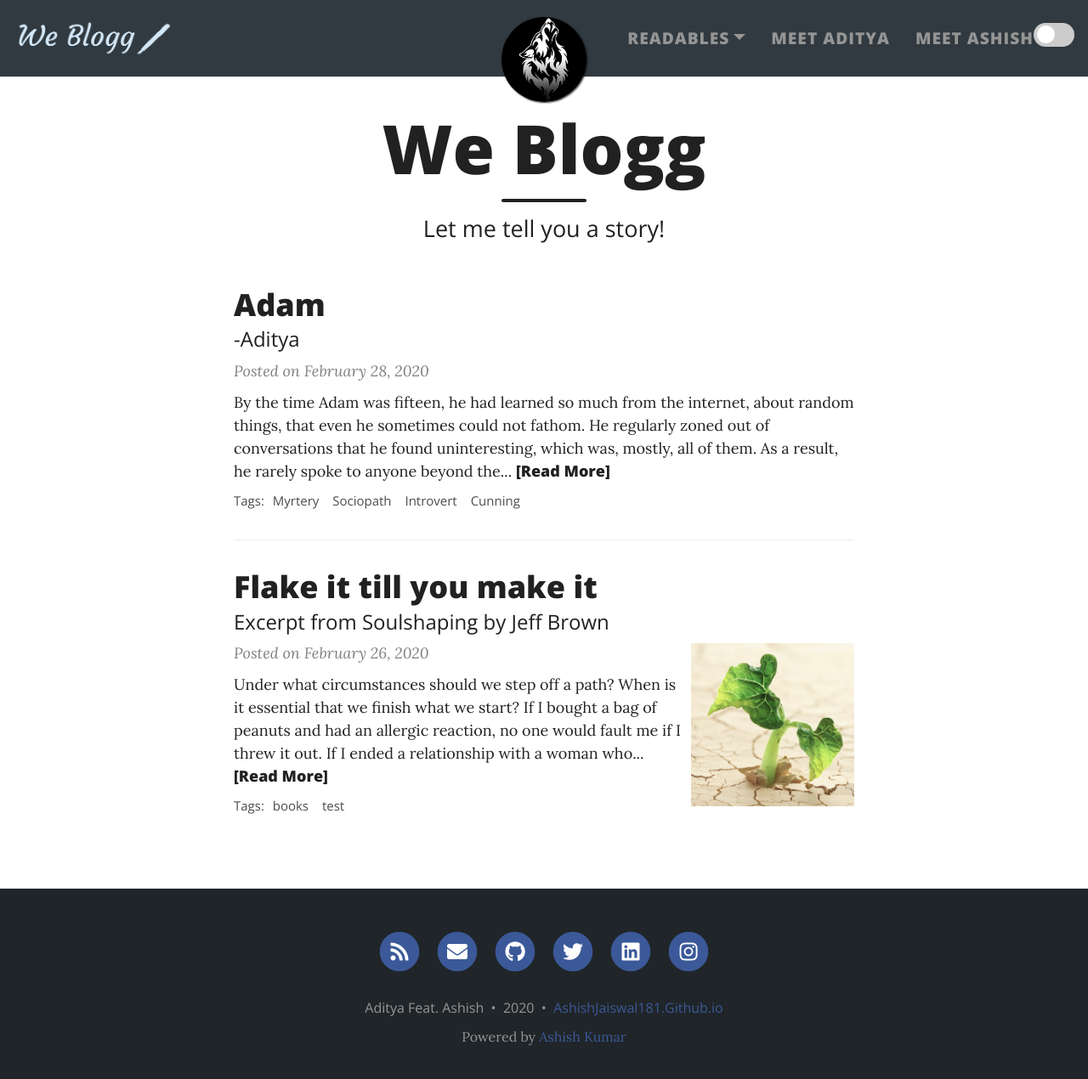
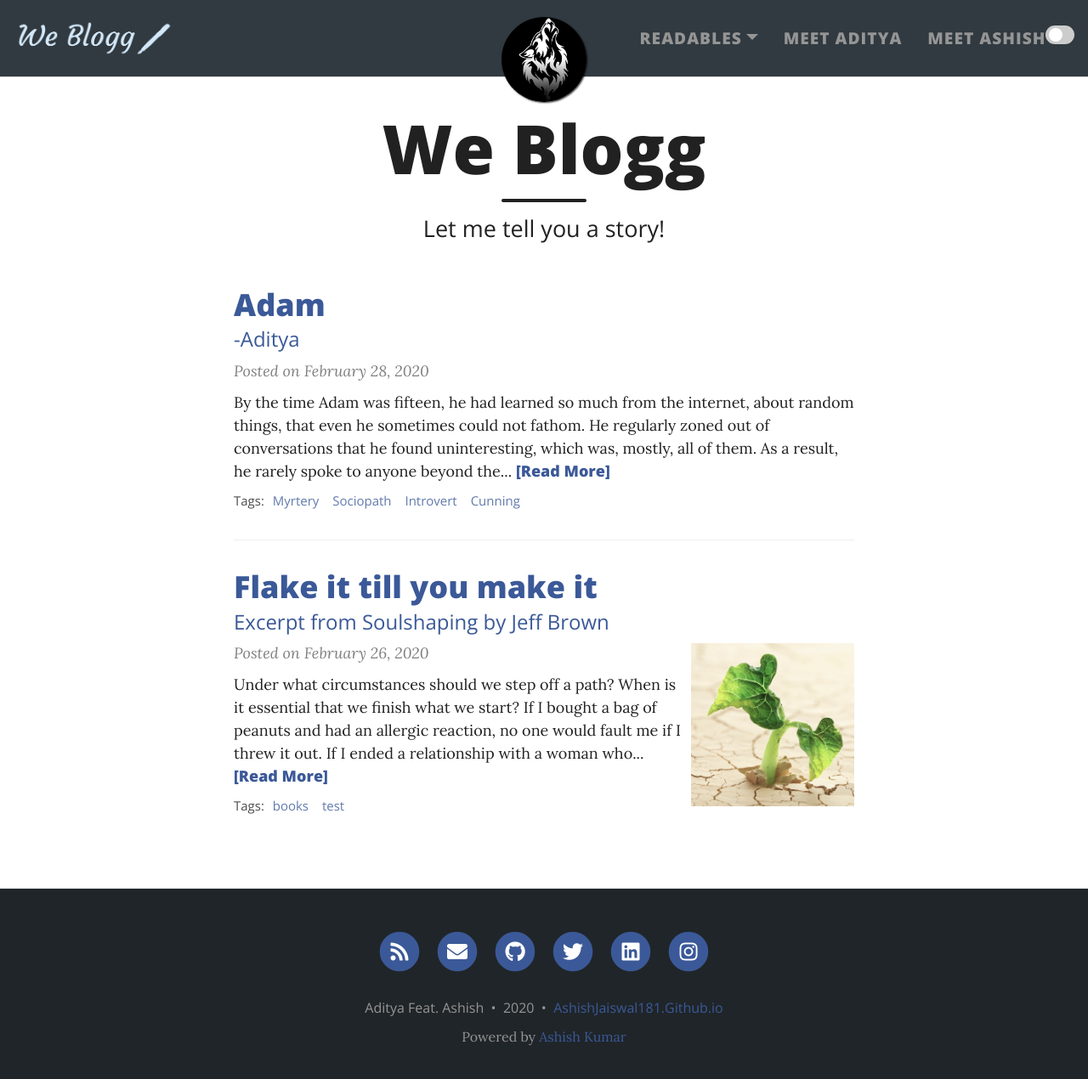
Before and after one commit to Ashishjaiswal181/WeBlogg, a Jekyll site: the page built from index.html, in a window 1280 px wide and 1282 px high. Shown: the top 1270 px of the window at 85% size. Built offline with Jekyll 4.4.1, drawn with Linux system fonts in a browser that asks for light colours; nearby versions of some CDN libraries; the list of posts is cut into pages by our own code.

Commit message:
dark mode fixed

```diff
--- a/_includes/nav.html
+++ b/_includes/nav.html
@@ -32,6 +32,41 @@
         {%- endif -%}
       {%- endfor -%}
     </ul>
+    <label class="switch">
+  <input type="checkbox" onclick="darker()">
+  <span class="slider round"></span>
+</label>
+
+<script>
+document.body.style.backgroundColor = sessionStorage.getItem('bg');
+document.body.style.color = sessionStorage.getItem('cc');
+
+function darker() {
+     if ( sessionStorage.getItem('bg') === 'rgb(255, 255, 255)') {
+
+            sessionStorage.setItem('bg', 'rgb(6, 23, 37)');
+            sessionStorage.setItem('cc', '#777');
+            document.getElementById("lc").className='dark';
+
+     }
+    else if (sessionStorage.getItem('bg') == null || undefined) {
+        sessionStorage.setItem('bg', 'rgb(6, 23, 37)');
+        sessionStorage.setItem('cc', '#777');
+        document.getElementById("lc").className='dark';
+    }
+    else if( sessionStorage.getItem('bg') === 'rgb(6, 23, 37)') {
+
+        sessionStorage.setItem('bg', 'rgb(255, 255, 255)');
+        sessionStorage.setItem('cc', '#333');
+        document.getElementById("lc").className='light';
+
+    }
+
+document.body.style.backgroundColor = sessionStorage.getItem('bg');
+document.body.style.color = sessionStorage.getItem('cc');
+
+}
+</script>
   </div>
 
   {% if site.navbar-extra %}
@@ -49,39 +84,6 @@
       </div>
     </div>
   {% endif %}
-<label class="switch">
-  <input type="checkbox" onclick="darker()">
-  <span class="slider round"></span>
-</label>
-
-<script>
-document.body.style.backgroundColor = sessionStorage.getItem('bg');
-document.body.style.color = sessionStorage.getItem('cc');
-function darker() {
-     if ( sessionStorage.getItem('bg') === 'rgb(255, 255, 255)') {
-
-            sessionStorage.setItem('bg', 'rgb(6, 23, 37)');
-            sessionStorage.setItem('cc', '#777');
 
 
-     }
-    else if (sessionStorage.getItem('bg') == null || undefined) {
-        sessionStorage.setItem('bg', 'rgb(6, 23, 37)');
-        sessionStorage.setItem('cc', '#777');
-
-    }
-    else if( sessionStorage.getItem('bg') === 'rgb(6, 23, 37)') {
-
-        sessionStorage.setItem('bg', 'rgb(255, 255, 255)');
-        sessionStorage.setItem('cc', '#333');
-
-
-    }
-
-document.body.style.backgroundColor = sessionStorage.getItem('bg');
-document.body.style.color = sessionStorage.getItem('cc');
-
-}
-</script>
-
 </nav>
--- a/_layouts/home.html
+++ b/_layouts/home.html
@@ -34,7 +34,7 @@
     {% endif %}
     {% endif %}
 
-    <a href="{{ post.url | absolute_url }}">
+    <a id="lc" href="{{ post.url | absolute_url }}">
       <h2 class="post-title">{{ post.title }}</h2>
 
       {% if post.subtitle %}
@@ -71,7 +71,7 @@
       {{ post.excerpt | strip_html | xml_escape | truncatewords: excerpt_length }}
       {% assign excerpt_word_count = post.excerpt | number_of_words %}
       {% if post.content != post.excerpt or excerpt_word_count > excerpt_length %}
-        <a href="{{ post.url | absolute_url }}" class="post-read-more">[Read&nbsp;More]</a>
+        <a id="lc" href="{{ post.url | absolute_url }}" class="post-read-more">[Read&nbsp;More]</a>
       {% endif %}
     </div>
     {% endunless %}
@@ -80,7 +80,7 @@
     <div class="blog-tags">
       <span>Tags:</span>
       {% for tag in post.tags %}
-      <a href="{{ '/tags' | absolute_url }}#{{- tag -}}">{{- tag -}}</a>
+      <a id="lc" href="{{ '/tags' | absolute_url }}#{{- tag -}}">{{- tag -}}</a>
       {% endfor %}
     </div>
     {% endif %}
--- a/assets/css/beautifuljekyll.css
+++ b/assets/css/beautifuljekyll.css
@@ -48,6 +48,9 @@
 a {
   color: {{ site.link-col | default: "#3b5998" }};
 }
+#lc {color: #3b5998;}
+#lc.dark {color:#808080;}
+#lc.light {color:#3b5998;}
 a:hover,
 a:focus {
   color: {{ site.hover-col | default: "#0085A1" }};
@@ -123,14 +126,16 @@
 .switch {
   position: relative;
   display: inline-block;
-  width: 3rem;
-  height: 1.7rem;
+  width: 2.1rem;
+  height: 1.36rem;
+
 }
 
 .switch input {
   opacity: 0;
   width: 0;
   height: 0;
+
 }
 
 .slider {
@@ -148,10 +153,10 @@
 .slider:before {
   position: absolute;
   content: "";
-  height: 1.3rem;
-  width: 1.3rem;
+  height: 1rem;
+  width: 1rem;
   left: 0.25rem;
-  bottom: 0.21rem;
+  bottom: 0.18rem;
   background-color: white;
   -webkit-transition: .4s;
   transition: .4s;
@@ -166,9 +171,9 @@
 }
 
 input:checked + .slider:before {
-  -webkit-transform: translateX(1.2rem);
-  -ms-transform: translateX(1.2rem);
-  transform: translateX(1.2rem);
+  -webkit-transform: translateX(.6rem);
+  -ms-transform: translateX(.6rem);
+  transform: translateX(.6rem);
 }
 
 /* Rounded sliders */
```
